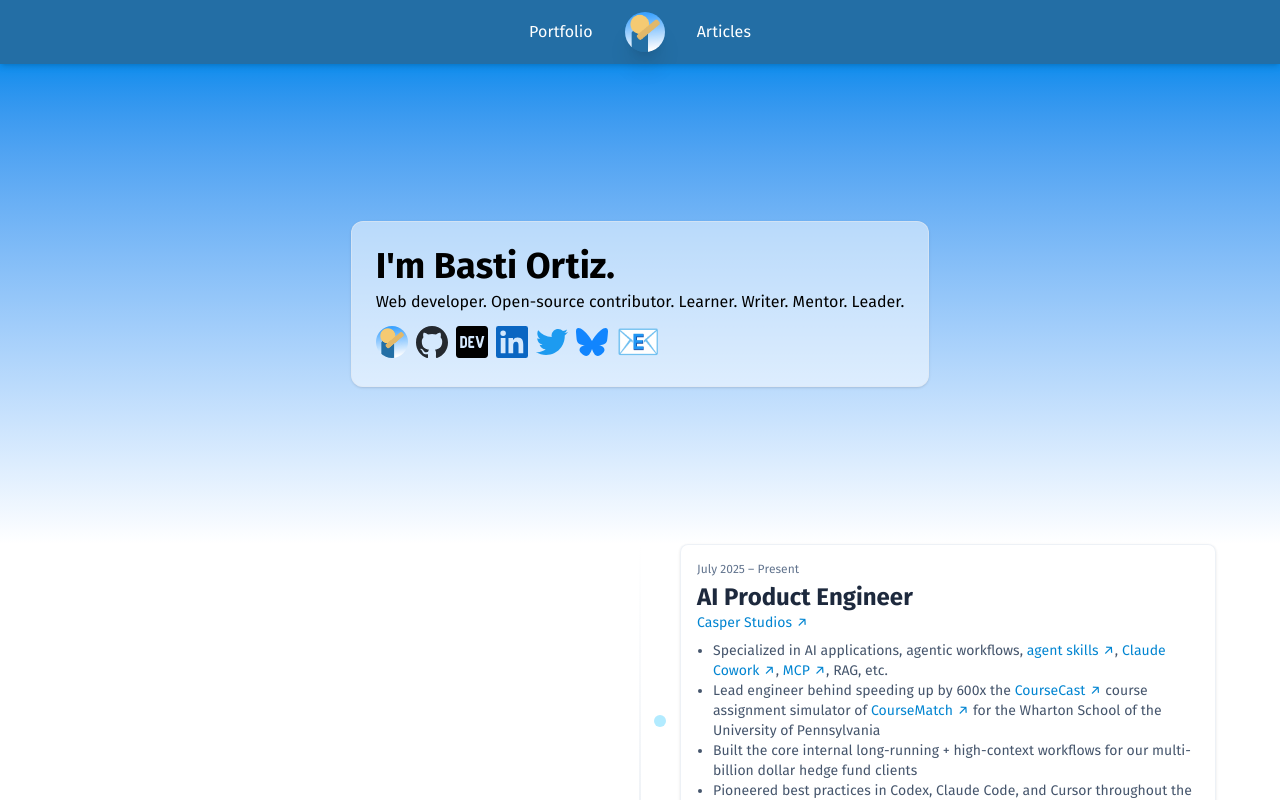
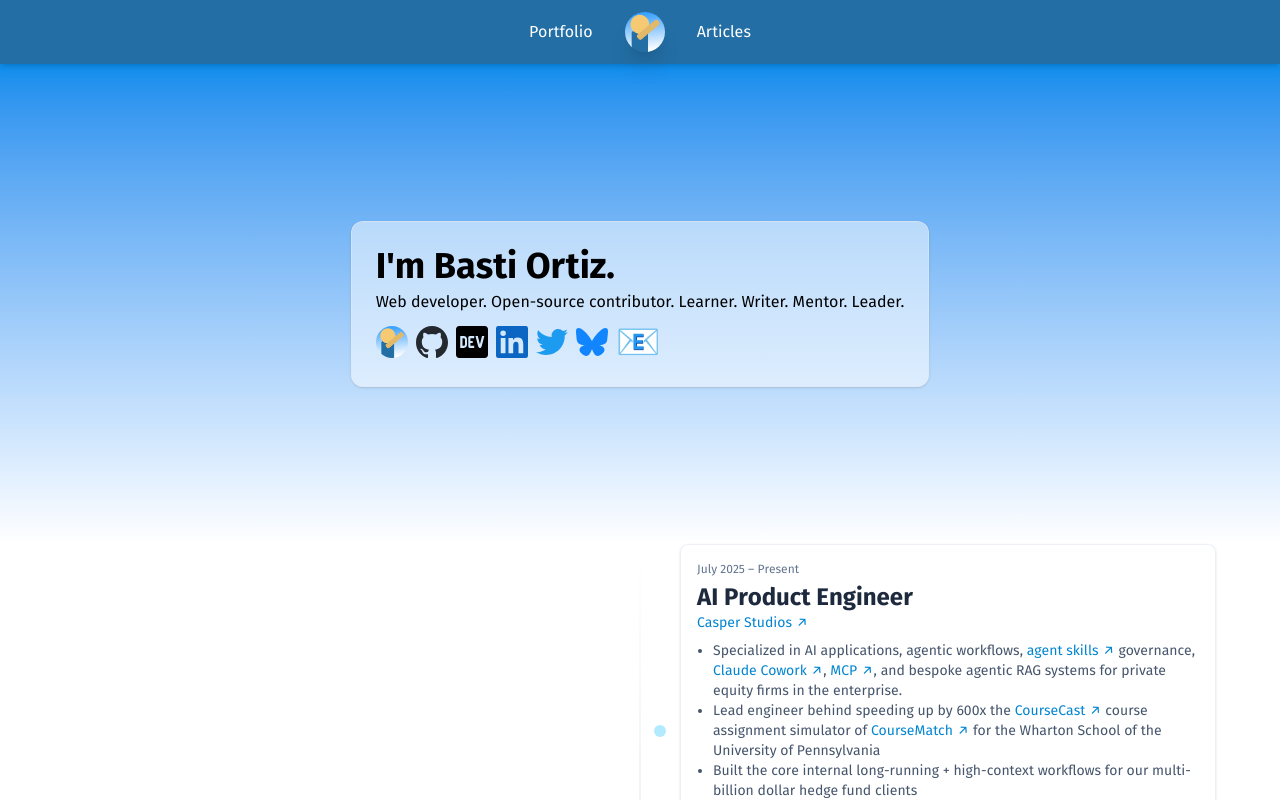
Before and after one commit to BastiDood/bastidood.github.io, a SvelteKit app: page / in a window 1280 px wide. Shown: the top 800 px of the page. Built offline with nearby package versions, Linux system fonts and the light colour scheme; no server answers.

Commit message:
chore: update spiel in the home page

```diff
--- a/src/routes/(landing)/+page.svelte
+++ b/src/routes/(landing)/+page.svelte
@@ -16,10 +16,10 @@
 				<li>
 					Specialized in AI applications, agentic workflows, <ExternalLink
 						href="https://agentskills.io/home">agent skills</ExternalLink
-					>, <ExternalLink href="https://claude.com/product/cowork"
+					> governance, <ExternalLink href="https://claude.com/product/cowork"
 						>Claude Cowork</ExternalLink
-					>, <ExternalLink href="https://modelcontextprotocol.io/">MCP</ExternalLink>,
-					RAG, etc.
+					>, <ExternalLink href="https://modelcontextprotocol.io/">MCP</ExternalLink>, and
+					bespoke agentic RAG systems for private equity firms in the enterprise.
 				</li>
 				<li>
 					Lead engineer behind speeding up by 600x the <ExternalLink
```
